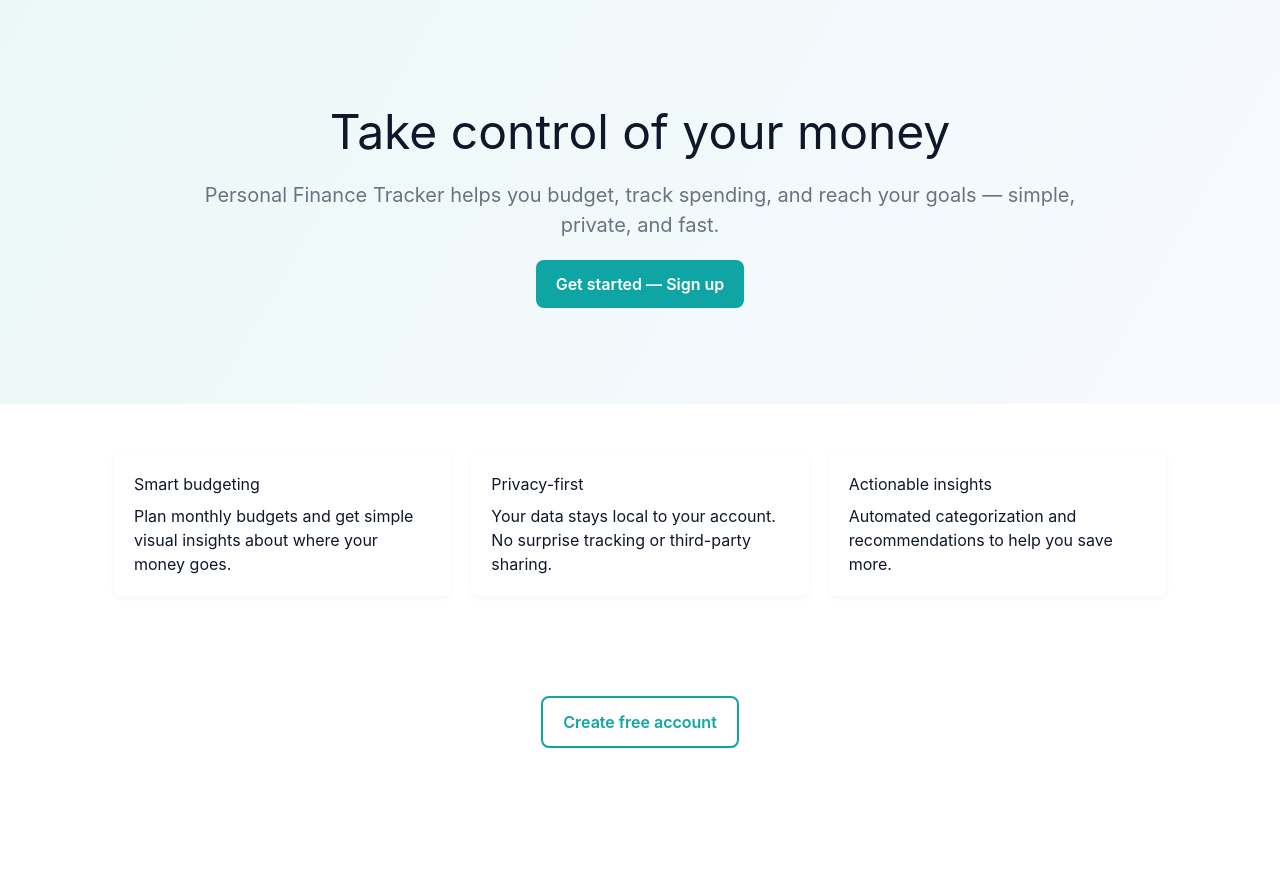
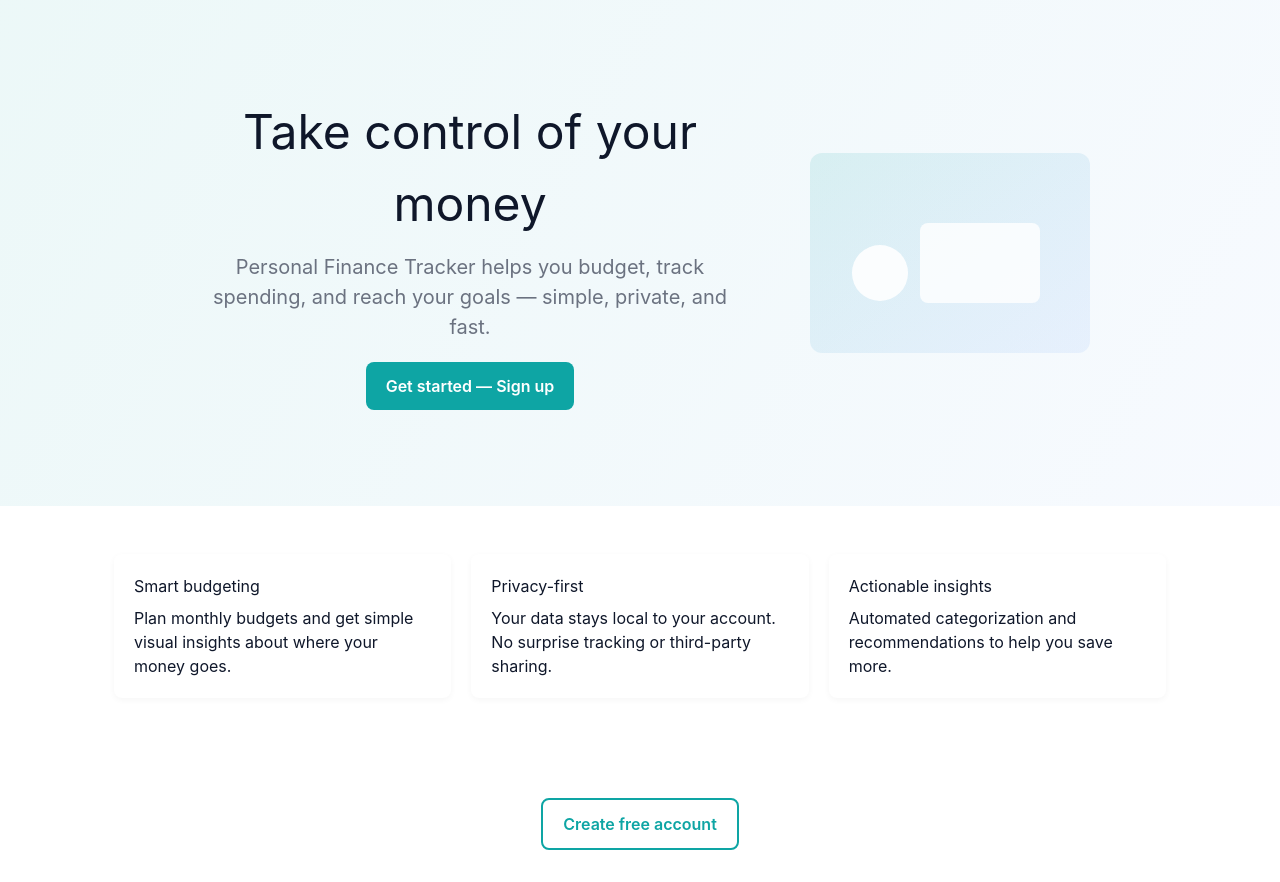
Before and after one commit to mrememisaac/personal-finance-tracker, a React (Vite) app: page / in a window 1280 px wide. Before the commit the page ends 800 px from the top, so only its background shows below. Built offline with nearby package versions, Linux system fonts and the light colour scheme.

Commit message:
feat(landing): add illustration, tests and CI workflow

```diff
--- a/src/shared/components/LandingPage.tsx
+++ b/src/shared/components/LandingPage.tsx
@@ -7,9 +7,28 @@ const LandingPage: React.FC = () => {
         <main className="landing-root">
             <section className="landing-hero">
                 <div className="landing-hero-inner">
+                        <div className="landing-hero-grid">
+                            <div>
                                 <h1 className="landing-title">Take control of your money</h1>
                                 <p className="landing-subtitle">Personal Finance Tracker helps you budget, track spending, and reach your goals — simple, private, and fast.</p>
                                 <a href="/auth/signup" className="landing-cta">Get started — Sign up</a>
+                            </div>
+                            <div className="landing-illustration" aria-hidden="true">
+                                <svg width="280" height="200" viewBox="0 0 280 200" fill="none" xmlns="http://www.w3.org/2000/svg" role="img">
+                                    <rect x="0" y="0" width="280" height="200" rx="12" fill="url(#g)" />
+                                    <g opacity="0.9">
+                                        <circle cx="70" cy="120" r="28" fill="white" />
+                                        <rect x="110" y="70" width="120" height="80" rx="8" fill="rgba(255,255,255,0.9)" />
+                                    </g>
+                                    <defs>
+                                        <linearGradient id="g" x1="0" y1="0" x2="1" y2="1">
+                                            <stop offset="0" stopColor="#0ea5a4" stopOpacity="0.12" />
+                                            <stop offset="1" stopColor="#3b82f6" stopOpacity="0.08" />
+                                        </linearGradient>
+                                    </defs>
+                                </svg>
+                            </div>
+                        </div>
                 </div>
             </section>
 
--- a/src/shared/styles/landing.css
+++ b/src/shared/styles/landing.css
@@ -1,4 +1,3 @@
-
 :root {
     --accent: #0ea5a4;
     --accent-600: #089e9d;
@@ -11,7 +10,7 @@
 }
 
 .landing-hero {
-	background: linear-gradient(120deg, rgba(14,165,164,0.08), rgba(59,130,246,0.04));
+    background: linear-gradient(120deg, rgba(14, 165, 164, 0.08), rgba(59, 130, 246, 0.04));
     padding: 6rem 1.5rem;
     display: flex;
     align-items: center;
@@ -22,6 +21,15 @@
     max-width: 900px;
     text-align: center;
 }
+
+.landing-hero-grid {
+    display: grid;
+    grid-template-columns: 1fr 320px;
+    gap: 1.25rem;
+    align-items: center;
+}
+
+.landing-illustration svg { display:block; margin-left:auto }
 
 .landing-title {
     font-size: 2.25rem;
@@ -65,7 +73,7 @@
     background: white;
     padding: 1.25rem;
     border-radius: 0.5rem;
-	box-shadow: 0 2px 6px rgba(2,6,23,0.04);
+    box-shadow: 0 2px 6px rgba(2, 6, 23, 0.04);
     color: #0f172a;
 }
 
@@ -82,6 +90,7 @@
     .landing-title {
         font-size: 3rem;
     }
+
     .landing-subtitle {
         font-size: 1.25rem;
     }
```
Also changed, not shown: 1 other file (tests, documents, lock files or other folders). Lines whose indentation alone changed are shown as unchanged.
